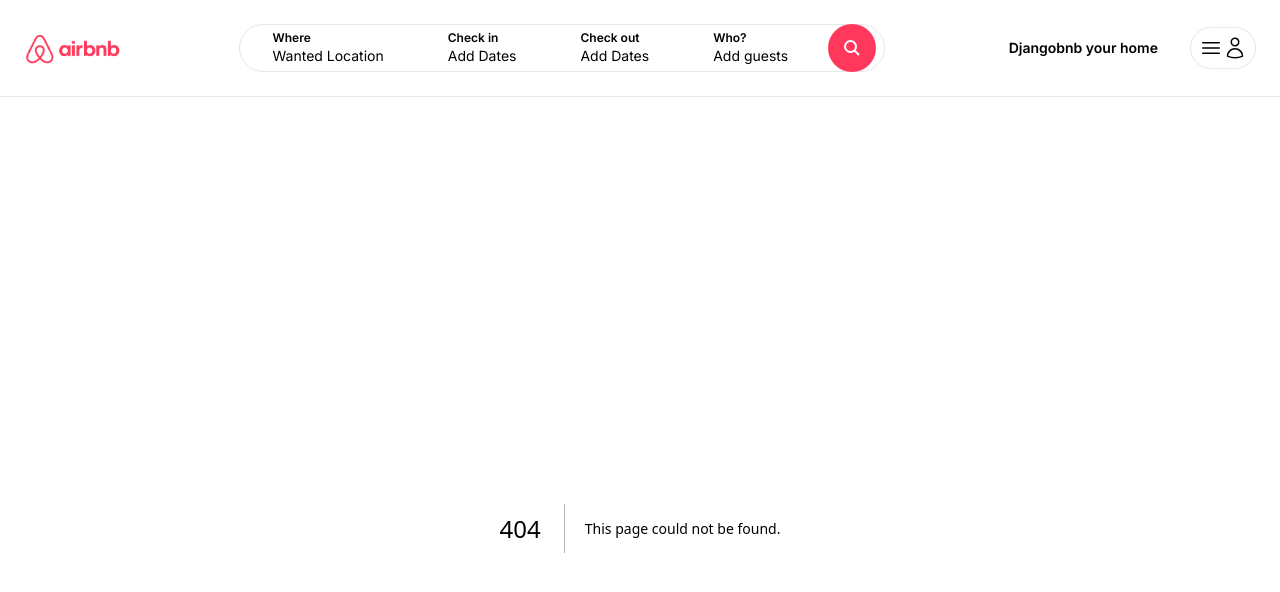
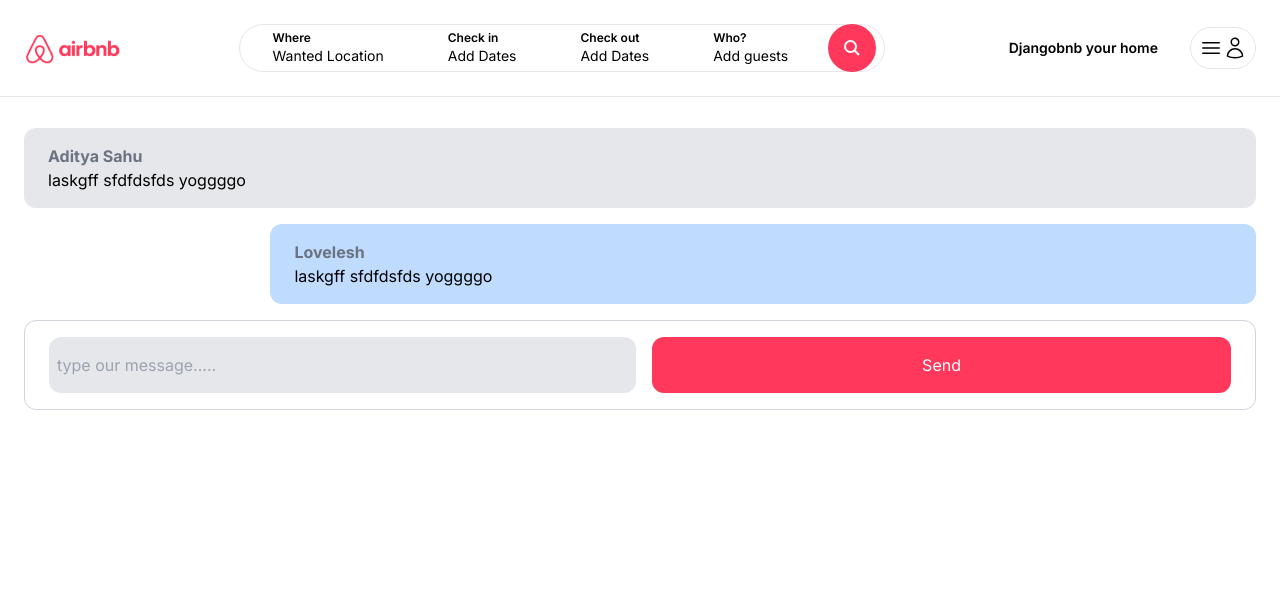
Before and after one commit to AdityaSahu786/AirBnb_Clone, a Next.js app: page /inbox/1 in a window 1280 px wide. Before the commit this address had no page. Shown: the top 592 px of the page. Built offline with nearby package versions, Linux system fonts and the light colour scheme.

Commit message:
Completed adding Detail Page for chat(static)

```diff
--- /dev/null
+++ b/app/components/forms/CustomButton.tsx
@@ -0,0 +1,23 @@
+interface CustomButtonProps {
+     label: string;
+     className?: string;
+     onClick: () => void;
+}
+
+
+
+const CustomButton: React.FC<CustomButtonProps> = ({
+    label,
+    className,
+    onClick
+}) => {
+    return (
+        <div
+          onClick={onClick}
+        className={`w-full py-4 bg-airbnb hover:bg-airbnb-Dark text-white text-center rounded-xl transition cursor-pointer ${className}`}>
+            {label}
+        </div>
+    )
+}
+
+export default CustomButton;
--- /dev/null
+++ b/app/components/inbox/ConversationDetail.tsx
@@ -0,0 +1,38 @@
+'use client';
+import CustomButton from "../forms/CustomButton";
+const ConversationDetail = () => {
+    return (
+        <>
+        <div className="max-h-[400px] overflow-auto flex flex-col space-y-4">
+             <div className="w-[80] py-4 px-6 rounded-xl bg-gray-200">
+                <p className="font-bold text-gray-500">Aditya Sahu</p>
+
+                <p>laskgff sfdfdsfds yoggggo </p>
+             </div>
+
+             <div className="w-[80] ml-[20%] py-4 px-6 rounded-xl bg-blue-200">
+                <p className="font-bold text-gray-500">Lovelesh</p>
+
+                <p>laskgff sfdfdsfds yoggggo </p>
+             </div>
+        </div>
+
+        <div className="mt-4 py-4 px-6 flex border border-gray-300 space-x-4 rounded-xl">
+            <input
+               type="text"
+               placeholder="type our message....."
+               className="w-full p-2 bg-gray-200 rounded-xl"
+               />
+
+               <CustomButton
+                  label='Send'
+                  onClick={()=> console.log('Clicked')}
+                  className="w-[100px]"
+               />
+        </div>
+
+        </>
+    )
+}
+
+export default ConversationDetail;
--- /dev/null
+++ b/app/inbox/[id]/page.tsx
@@ -0,0 +1,10 @@
+import ConversationDetail from "@/app/components/inbox/ConversationDetail";
+const ConversationPage = () => {
+    return (
+        <main className="max-w-[1500px] mx-auto px-6 pb-6">
+            <ConversationDetail />
+        </main>
+    )
+}
+
+export default ConversationPage;
```
